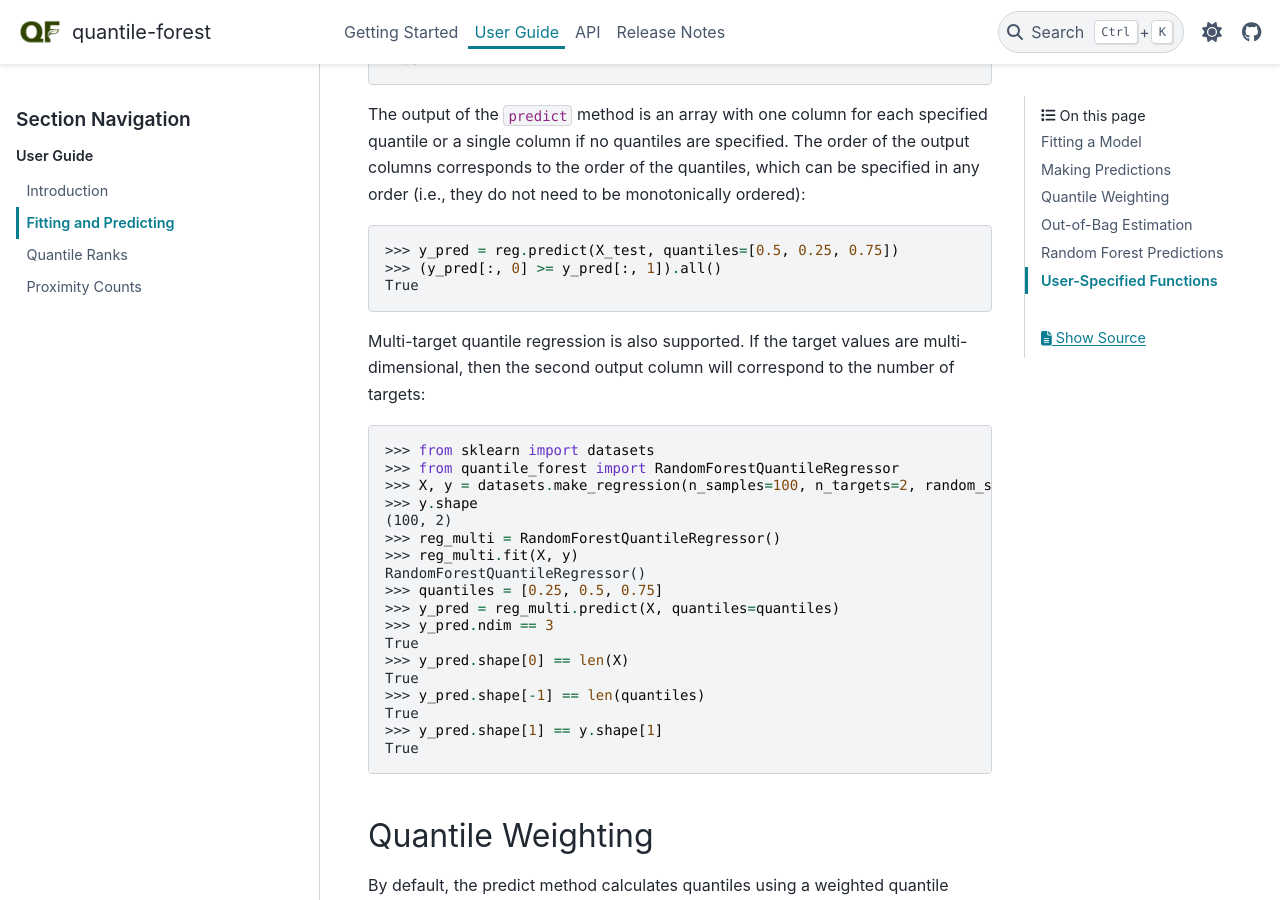
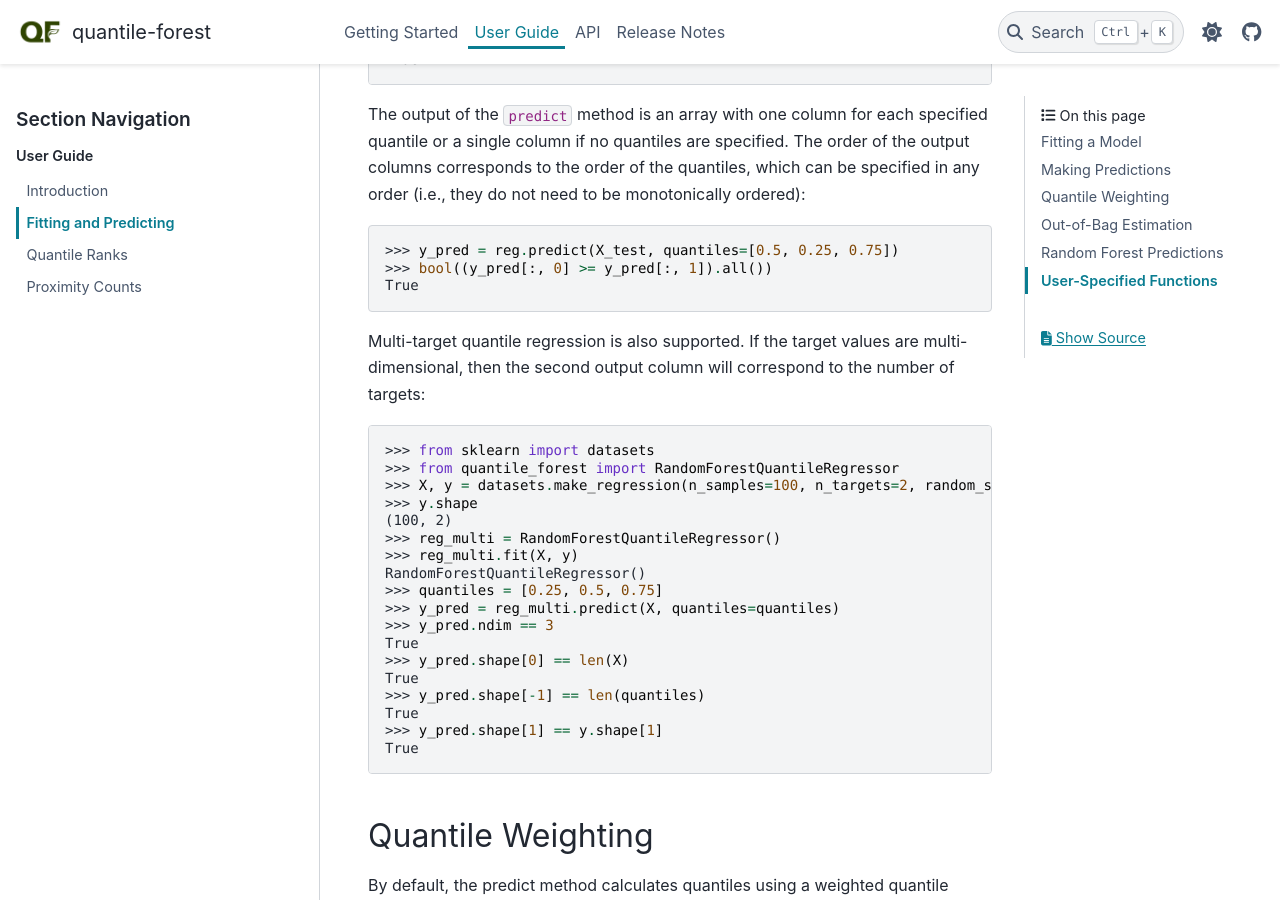
Before and after one commit to zillow/quantile-forest, a Sphinx documentation site: the page built from docs/user_guide/fit_predict.rst, in a window 1280 px wide and 900 px high, scrolled down 1925 px. Built offline with Sphinx 7.4.7 and the PyData theme 0.15.4, drawn with Linux system fonts in a browser that asks for light colours; pages that are not in the unit, such as notebooks, are missing from menus; the version number could not be read and is left out.

Commit message:
Fix docs for NumPy 2

```diff
--- a/docs/user_guide/fit_predict.rst
+++ b/docs/user_guide/fit_predict.rst
@@ -61,7 +61,7 @@ The default quantiles can be overwritten at prediction time by specifying a valu
 The output of the `predict` method is an array with one column for each specified quantile or a single column if no quantiles are specified. The order of the output columns corresponds to the order of the quantiles, which can be specified in any order (i.e., they do not need to be monotonically ordered)::
 
     >>> y_pred = reg.predict(X_test, quantiles=[0.5, 0.25, 0.75])
-    >>> (y_pred[:, 0] >= y_pred[:, 1]).all()
+    >>> bool((y_pred[:, 0] >= y_pred[:, 1]).all())
     True
 
 Multi-target quantile regression is also supported. If the target values are multi-dimensional, then the second output column will correspond to the number of targets::
```
